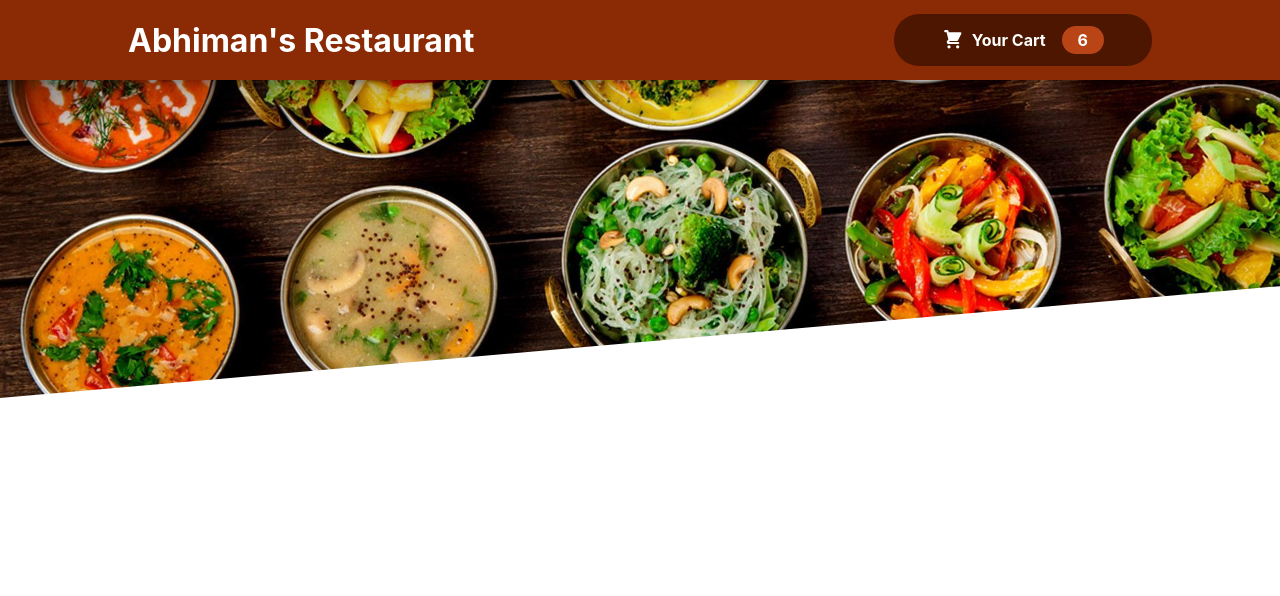
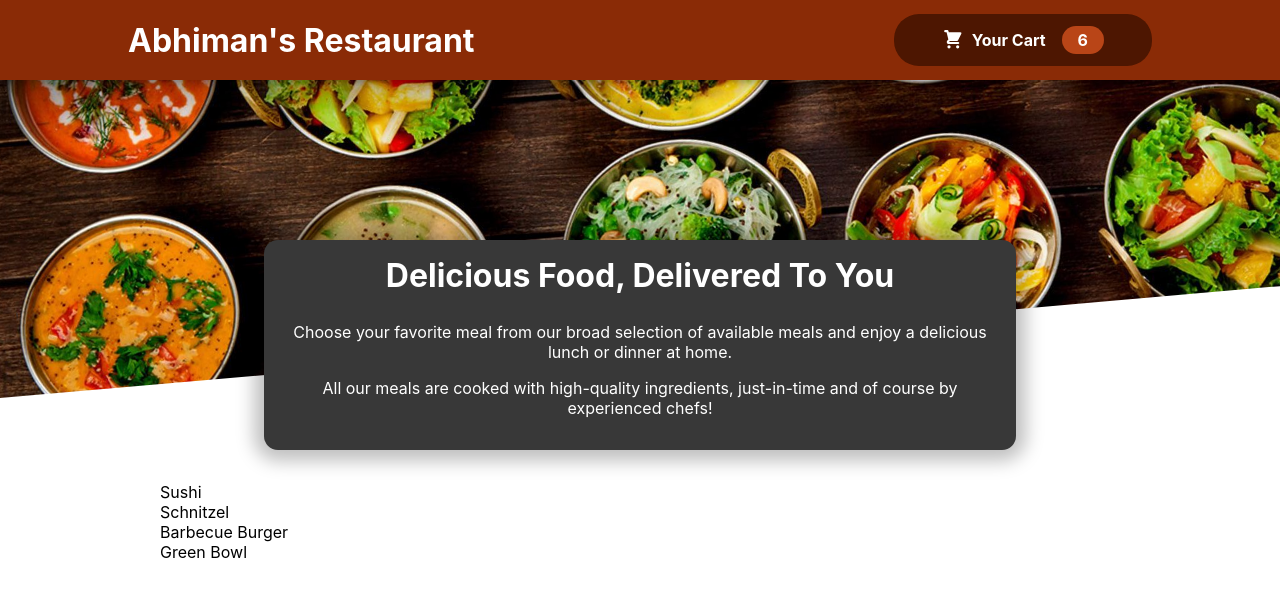
Before and after one commit to abhimax/react-online-food-ordering-app, a React (Create React App) app: page / in a window 1280 px wide. Shown: the top 596 px of the page. Built offline with nearby package versions, Linux system fonts and the light colour scheme.

Commit message:
feat: add dummy item list and restaurant info

```diff
--- a/src/App.js
+++ b/src/App.js
@@ -1,10 +1,14 @@
 import './App.css';
 import Header from './components/Layout/Header';
+import Meals from './components/Meals/Meals';
 
 function App() {
   return (
     <>
       <Header/>
+      <main>
+      <Meals/>
+      </main>
     </>
   );
 }
--- /dev/null
+++ b/src/Data/Data.js
@@ -0,0 +1,26 @@
+export const DUMMY_MEALS = [
+    {
+      id: 'm1',
+      name: 'Sushi',
+      description: 'Finest fish and veggies',
+      price: 22.99,
+    },
+    {
+      id: 'm2',
+      name: 'Schnitzel',
+      description: 'A german specialty!',
+      price: 16.5,
+    },
+    {
+      id: 'm3',
+      name: 'Barbecue Burger',
+      description: 'American, raw, meaty',
+      price: 12.99,
+    },
+    {
+      id: 'm4',
+      name: 'Green Bowl',
+      description: 'Healthy...and green...',
+      price: 18.99,
+    },
+  ];
--- /dev/null
+++ b/src/components/Meals/AvailableMeals.js
@@ -0,0 +1,14 @@
+import { DUMMY_MEALS } from "../../Data/Data";
+import classes from "./AvailableMeals.module.css";
+
+const AvailableMeals = () => {
+    const mealsList = DUMMY_MEALS.map((item)=>{
+        return <li>{item.name}</li>
+    });
+    return <section className={classes.meals}>
+        <ul>
+            {mealsList}
+        </ul>
+    </section>
+}
+export default AvailableMeals;
--- /dev/null
+++ b/src/components/Meals/AvailableMeals.module.css
@@ -0,0 +1,24 @@
+.meals {
+    max-width: 60rem;
+    width: 90%;
+    margin: 2rem auto;
+    animation: meals-appear 1s ease-out forwards;
+  }
+
+  .meals ul {
+    list-style: none;
+    margin: 0;
+    padding: 0;
+  }
+
+  @keyframes meals-appear {
+    from {
+      opacity: 0;
+      transform: translateY(3rem);
+    }
+
+    to {
+      opacity: 1;
+      transform: translateY(0);
+    }
+  }
--- /dev/null
+++ b/src/components/Meals/MealSummary.js
@@ -0,0 +1,19 @@
+import classes from './MealsSummary.module.css';
+
+const MealsSummary = () => {
+  return (
+    <section className={classes.summary}>
+      <h2>Delicious Food, Delivered To You</h2>
+      <p>
+        Choose your favorite meal from our broad selection of available meals
+        and enjoy a delicious lunch or dinner at home.
+      </p>
+      <p>
+        All our meals are cooked with high-quality ingredients, just-in-time and
+        of course by experienced chefs!
+      </p>
+    </section>
+  );
+};
+
+export default MealsSummary;
--- /dev/null
+++ b/src/components/Meals/Meals.js
@@ -0,0 +1,10 @@
+import AvailableMeals from "./AvailableMeals";
+import MealsSummary from "./MealSummary";
+
+const Meals = () => {
+    return <>
+    <MealsSummary/>
+    <AvailableMeals/>
+    </>;
+}
+export default Meals;
--- /dev/null
+++ b/src/components/Meals/MealsSummary.module.css
@@ -0,0 +1,18 @@
+.summary {
+    text-align: center;
+    max-width: 45rem;
+    width: 90%;
+    margin: auto;
+    margin-top: -10rem;
+    position: relative;
+    background-color: #383838;
+    color: white;
+    border-radius: 14px;
+    padding: 1rem;
+    box-shadow: 0 1px 18px 10px rgba(0, 0, 0, 0.25);
+  }
+
+  .summary h2 {
+    font-size: 2rem;
+    margin-top: 0;
+  }
```
